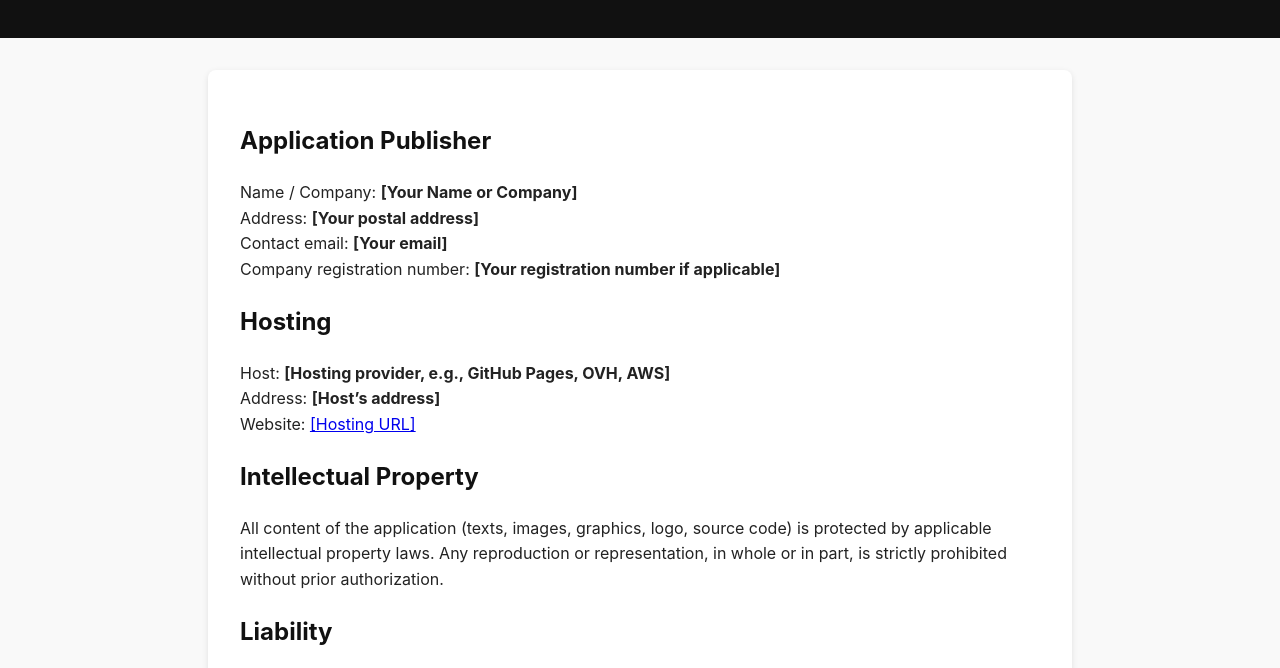
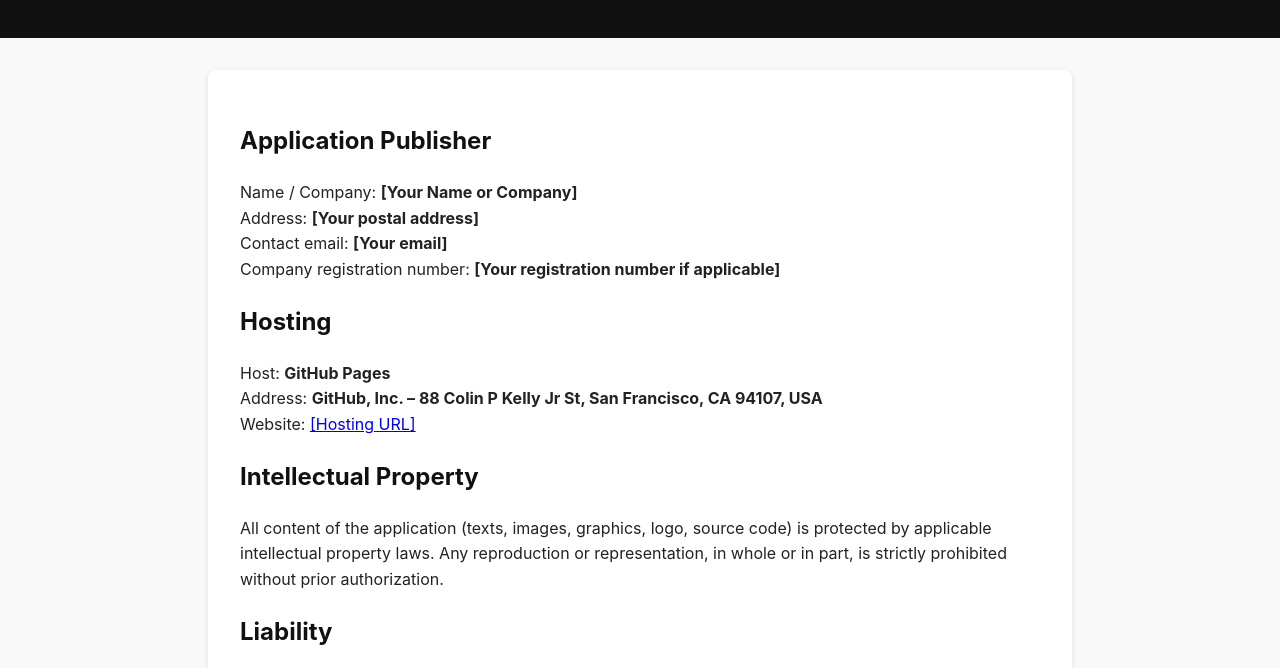
Before and after one commit to black-jack-studio/legal-page, a plain HTML site: page index.html in a window 1280 px wide. Shown: the part 120-788 px from the top of the page. Drawn offline with Linux system fonts and the light colour scheme.

Commit message:
Update index.html

```diff
--- a/index.html
+++ b/index.html
@@ -57,9 +57,9 @@
 
     <h2>Hosting</h2>
     <p>
-      Host: <strong>[Hosting provider, e.g., GitHub Pages, OVH, AWS]</strong><br>
-      Address: <strong>[Host’s address]</strong><br>
-      Website: <a href="[Hosting URL]">[Hosting URL]</a>
+      Host: <strong>GitHub Pages</strong><br>
+      Address: <strong>GitHub, Inc. – 88 Colin P Kelly Jr St, San Francisco, CA 94107, USA</strong><br>
+      Website: <a href="https://pages.github.com">[Hosting URL]</a>
     </p>
 
     <h2>Intellectual Property</h2>
```
